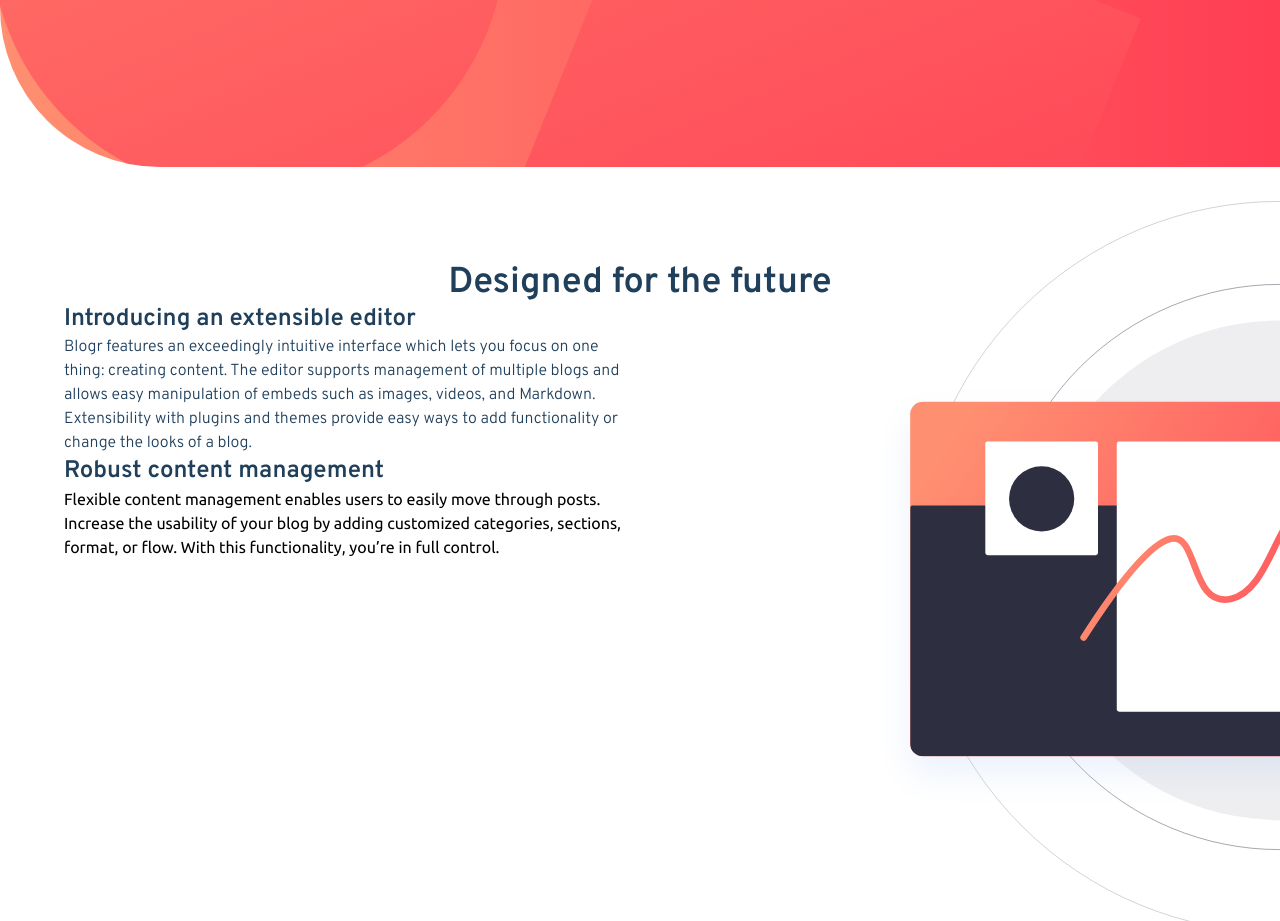
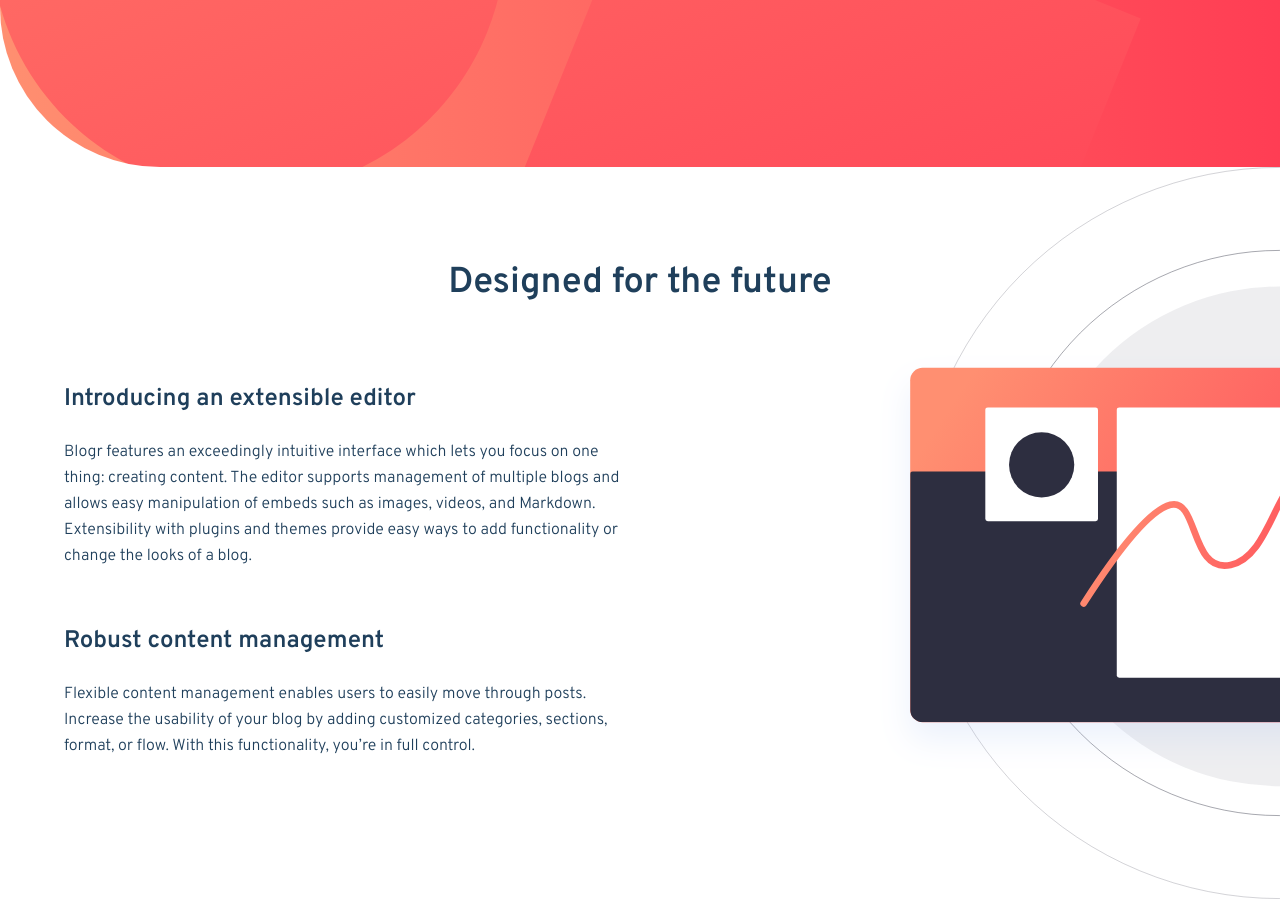
Before and after one commit to lilKriT/blogr-landing-page, a website: page index.html in a window 1280 px wide. Shown: the part 633-1554 px from the top of the page. Drawn offline with Linux system fonts and the light colour scheme.

Commit message:
Styling future.

```diff
--- a/index.html
+++ b/index.html
@@ -82,7 +82,7 @@
       <!-- Hero Section -->
       <section
         class="min-h-[70vh] min-h-screen heroGradient flex justify-center items-center rounded-bl-[10rem]"
-        id="heroSection"
+        id="hero"
       >
         <div class="max-w-6xl mx-4 text-white text-center">
           <h1 class="text-6xl">A modern publishing platform</h1>
@@ -97,21 +97,14 @@
       </section>
 
       <!-- Future Section -->
-      <section
-        id="future-section"
-        class="min-h-screen flex justify-center py-24"
-      >
+      <section id="future" class="min-h-screen flex justify-center py-24">
         <!-- Wrapper -->
-        <div class="w-full max-w-6xl">
-          <h2 class="text-center text-4xl font-bold text-veryDarkBlue">
-            Designed for the future
-          </h2>
+        <div class="w-full max-w-6xl mx-4">
+          <h2 class="text-center text-4xl mb-20">Designed for the future</h2>
           <!-- Content -->
           <div class="w-1/2">
-            <h3 class="text-2xl font-bold text-veryDarkBlue">
-              Introducing an extensible editor
-            </h3>
-            <p class="font-overpass text-veryDarkBlue leading-normal">
+            <h3 class="text-2xl">Introducing an extensible editor</h3>
+            <p>
               Blogr features an exceedingly intuitive interface which lets you
               focus on one thing: creating content. The editor supports
               management of multiple blogs and allows easy manipulation of
@@ -119,9 +112,7 @@
               plugins and themes provide easy ways to add functionality or
               change the looks of a blog.
             </p>
-            <h3 class="text-2xl font-bold text-veryDarkBlue">
-              Robust content management
-            </h3>
+            <h3 class="text-2xl">Robust content management</h3>
             <p>
               Flexible content management enables users to easily move through
               posts. Increase the usability of your blog by adding customized
@@ -133,7 +124,7 @@
       </section>
 
       <!-- Infrastructure Section -->
-      <section id="infrastructure-section">
+      <section id="infrastructure">
         <h2>State of the Art Infrastructure</h2>
         <p>
           With reliability and speed in mind, worldwide data centers provide the
@@ -144,7 +135,7 @@
       </section>
 
       <!-- Features section -->
-      <section id="features-section">
+      <section id="features">
         <h2>Free, open, simple</h2>
         <p>
           Blogr is a free and open source application backed by a large
--- a/src/input.css
+++ b/src/input.css
@@ -64,11 +64,26 @@
     content: none;
   }
 
-  #future-section {
-    @apply bg-future bg-no-repeat;
+  #future {
+    @apply bg-future bg-no-repeat font-overpass text-veryDarkBlue;
     background-size: 60%;
-    background-position: left calc(100vh + 15%) center;
-    /* background-color: pink; */
+    background-position: left calc(100vh + 15%) top;
+  }
+
+  #future :is(h2, h3) {
+    @apply font-bold;
+  }
+
+  #future h3 {
+    @apply mt-14;
+  }
+
+  #future h3 + p {
+    @apply mt-6;
+  }
+
+  #future p {
+    @apply leading-relaxed;
   }
 }
 
```
Also changed, not shown: dist/output.css.
